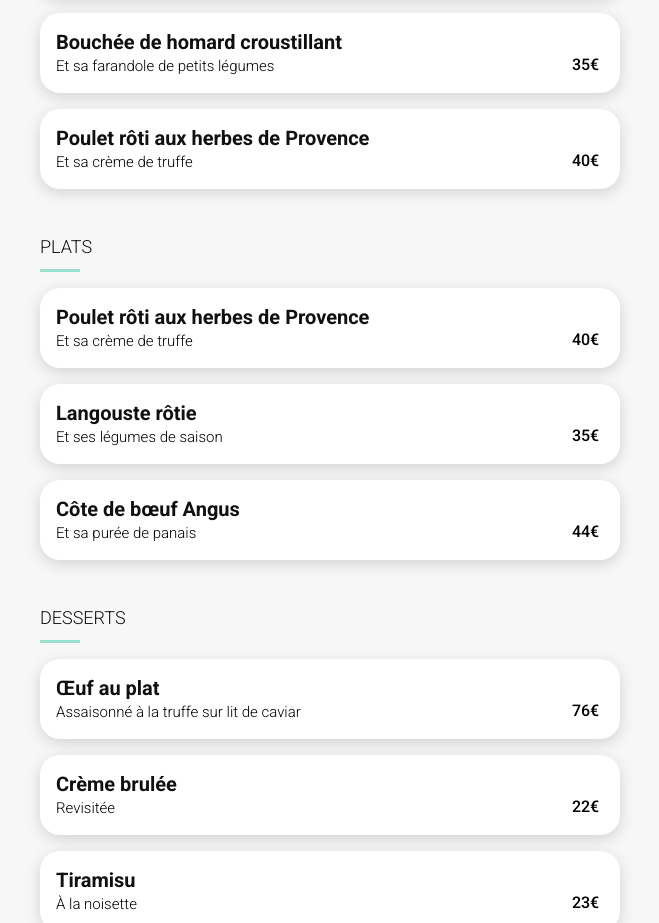
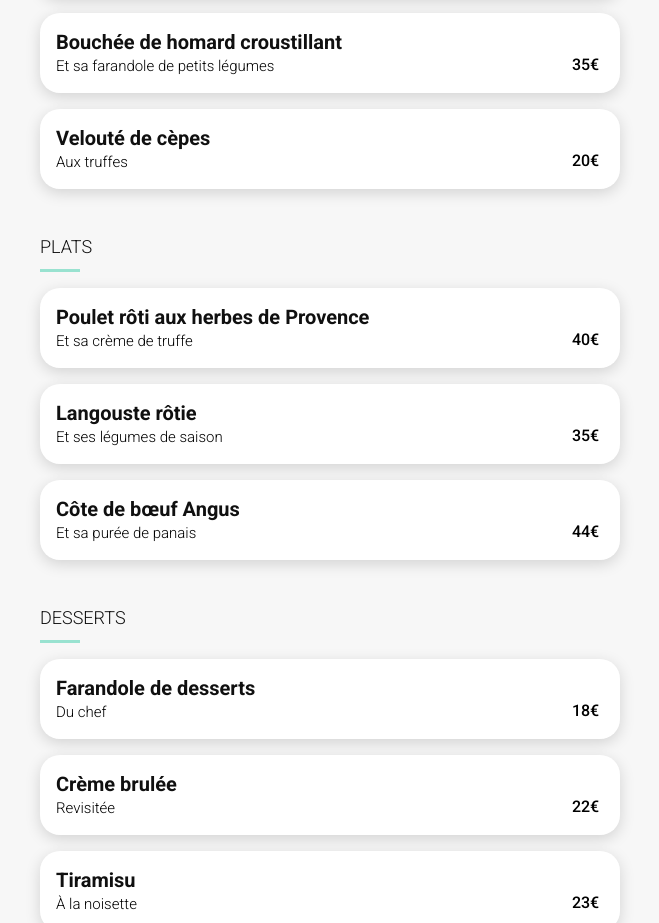
Before and after one commit to Benji-devw/oc_ohmyfood, a website: page restaurants/menu_delice_des_sens.html in a window 1280 px wide. Shown: the part 705-1628 px from the top of the page, without its empty margins (310-969 px from the left). Drawn offline with Linux system fonts and the light colour scheme; a web font is replaced by a local one.

Commit message:
update contenu texte des menus

```diff
--- a/assets/css/home.css
+++ b/assets/css/home.css
@@ -296,7 +296,7 @@ i {
 }
 /****** Media queries ***********/
 /* Medium devices (1024px) */
-.badge__new {
+.badge__novelty {
   position: absolute;
   top: 1rem;
   right: 1rem;
--- a/restaurants/menu_delice_des_sens.html
+++ b/restaurants/menu_delice_des_sens.html
@@ -70,11 +70,11 @@
                 </div>
                 <div class="menu__card__item">
                   <div class="menu__card__text">
-                    <h3>Poulet rôti aux herbes de Provence </h3>
-                    <p>Et sa crème de truffe</p>
+                    <h3>Velouté de cèpes </h3>
+                    <p>Aux truffes</p>
                   </div>
                   <div class="menu__card__price">
-                    <span>40€</span>
+                    <span>20€</span>
                   </div>
                 <div class="menu__card__checked">
                     <i class="fa-solid fa-circle-check"></i>
@@ -126,11 +126,11 @@
                 <h2 class="menu__cards__title">Desserts</h2>
                 <div class="menu__card__item">
                   <div class="menu__card__text">
-                    <h3>Œuf au plat</h3>
-                    <p>Assaisonné à la truffe sur lit de caviar</p>
+                    <h3>Farandole de desserts</h3>
+                    <p>Du chef</p>
                   </div>
                   <div class="menu__card__price">
-                    <span>76€</span>
+                    <span>18€</span>
                   </div>
                 <div class="menu__card__checked">
                     <i class="fa-solid fa-circle-check"></i>
```
Also changed, not shown: restaurants/menu_note_enchantee.html (+1 -1 lines).
